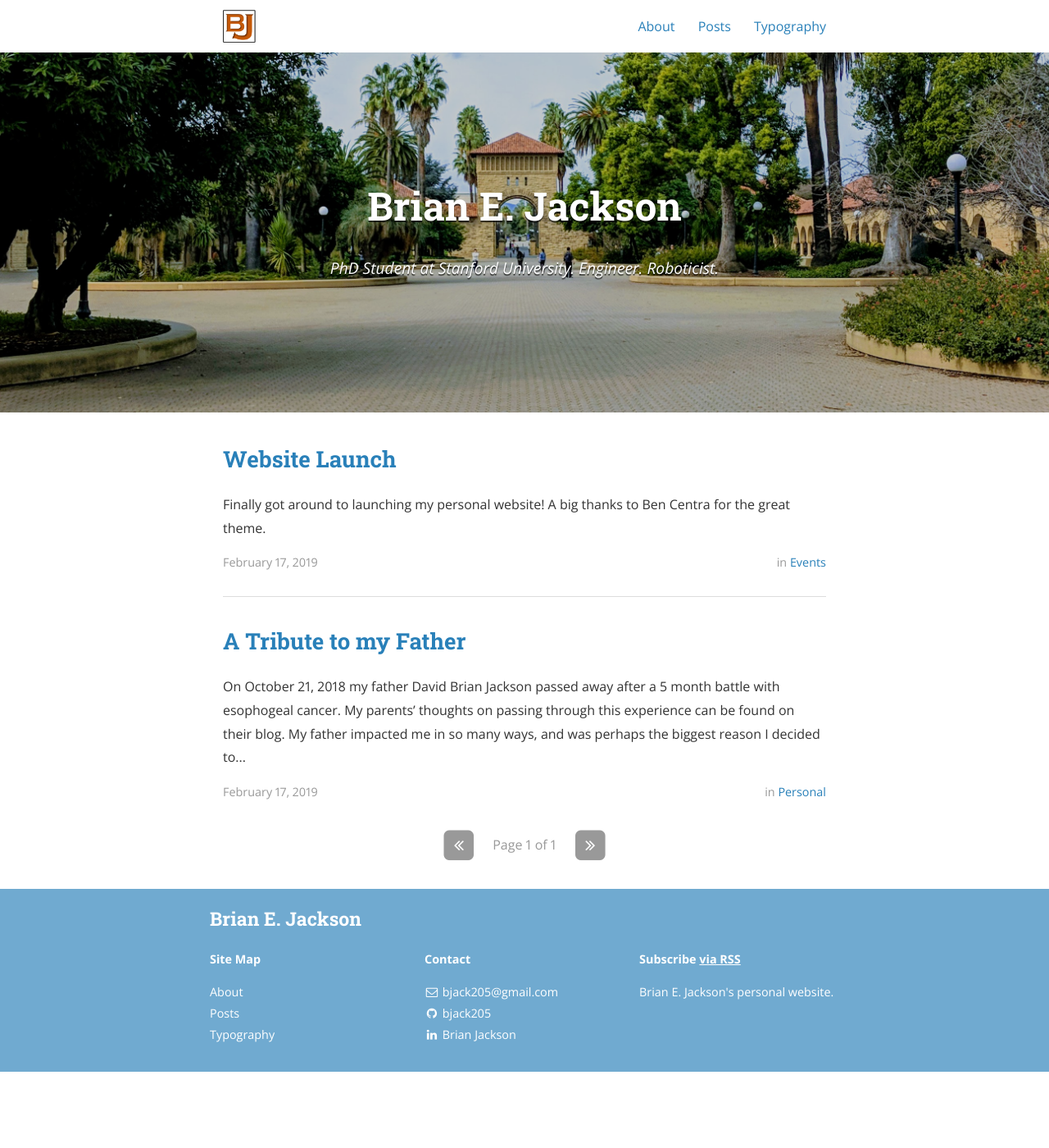
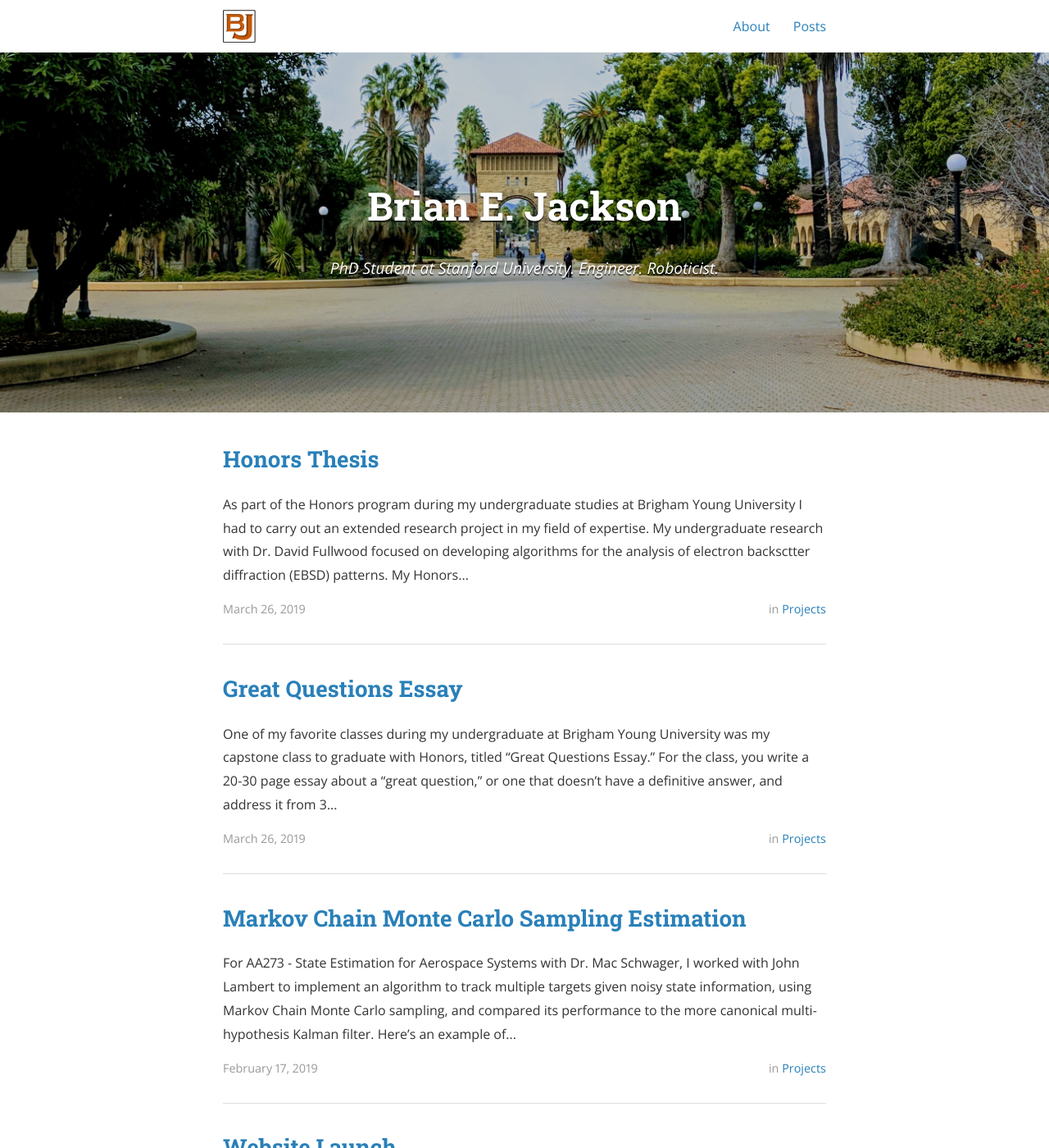
Before and after one commit to bjack205/bjack205.github.io, a Jekyll site: the page built from index.html, in a window 1280 px wide and 1400 px high. Shown: the whole window at 82% size. Built offline with Jekyll 4.4.1, drawn with Linux system fonts in a browser that asks for light colours; nearby versions of some CDN libraries; the list of posts is cut into pages by our own code.

Commit message:
Add some past projects

```diff
--- a/_config.yml
+++ b/_config.yml
@@ -10,14 +10,16 @@ gems:
 
 exclude:
   - "/vendor/"
+  - "typography.html"
 
 # Site settings
 title: Brian E. Jackson
-subtitle: "PhD Student at Stanford University. \nEngineer. Roboticist."
+subtitle: "PhD Student at Stanford University. Engineer. Roboticist."
 email: bjack205@gmail.com
 name: Brian E. Jackson
 description: >
   Brian E. Jackson's personal website.
+
 # Base URL of site (i.e. /blog). It should always start with a slash,
 # and never end with a slash. Set it to a blank value if hosting at the
 # root of your server.
--- /dev/null
+++ b/_posts/2019-03-26-great_questions_essay.md
@@ -0,0 +1,11 @@
+---
+layout: post
+title:  "Great Questions Essay"
+date:   2019-03-26
+author: Brian Jackson
+categories: projects
+---
+
+One of my favorite classes during my undergraduate at Brigham Young University was my capstone class to graduate with Honors, titled "Great Questions Essay." For the class, you write a 20-30 page essay about a "great question," or one that doesn't have a definitive answer, and address it from 3 unique disciplines. I decided to investigate how human and artificial intelligence differ. I loved the class so much I was a teaching assistant coaching other students through the process my whole Senior year.
+
+[Binary Intelligence](/assets/Binary_Intelligence.pdf)
--- /dev/null
+++ b/_posts/2019-03-26-honors-thesis.md
@@ -0,0 +1,11 @@
+---
+layout: post
+title:  "Honors Thesis"
+date:   2019-03-26
+author: Brian Jackson
+categories: projects
+---
+
+As part of the Honors program during my undergraduate studies at Brigham Young University I had to carry out an extended research project in my field of expertise. My undergraduate research with Dr. David Fullwood focused on developing algorithms for the analysis of electron backsctter diffraction (EBSD) patterns. My Honors Thesis focused on a particular application of these algorithms, and was later published in Applied Crystallography.
+
+[Resolving Pseudosymmetry in gamma-TiAl using cross-correlation electron backscatter diffraction with dynamically simulated reference patterns](/assets/HonorsThesis_Final.pdf)
--- /dev/null
+++ b/_posts/2019-03-26-state_estimation.md
@@ -0,0 +1,14 @@
+---
+layout: post
+title:  "Markov Chain Monte Carlo Sampling Estimation"
+date:   2019-02-17
+author: Brian Jackson
+categories: projects
+tags: Stanford robotics
+---
+
+For AA273 - State Estimation for Aerospace Systems with Dr. Mac Schwager, I worked with John Lambert to implement an algorithm to track multiple targets given noisy state information, using Markov Chain Monte Carlo sampling, and compared its performance to the more canonical multi-hypothesis Kalman filter. Here's an example of the algorithm in practice:
+![MCMC_filter](/assets/MHKF_short.gif)
+[MCMC_paper](/assets/MCMC_paper.pdf)
+
+Code is available on [GitHub](https://github.com/bjack205/MultiRobotTracking.git)
```
Also changed, not shown: 4 other files.
